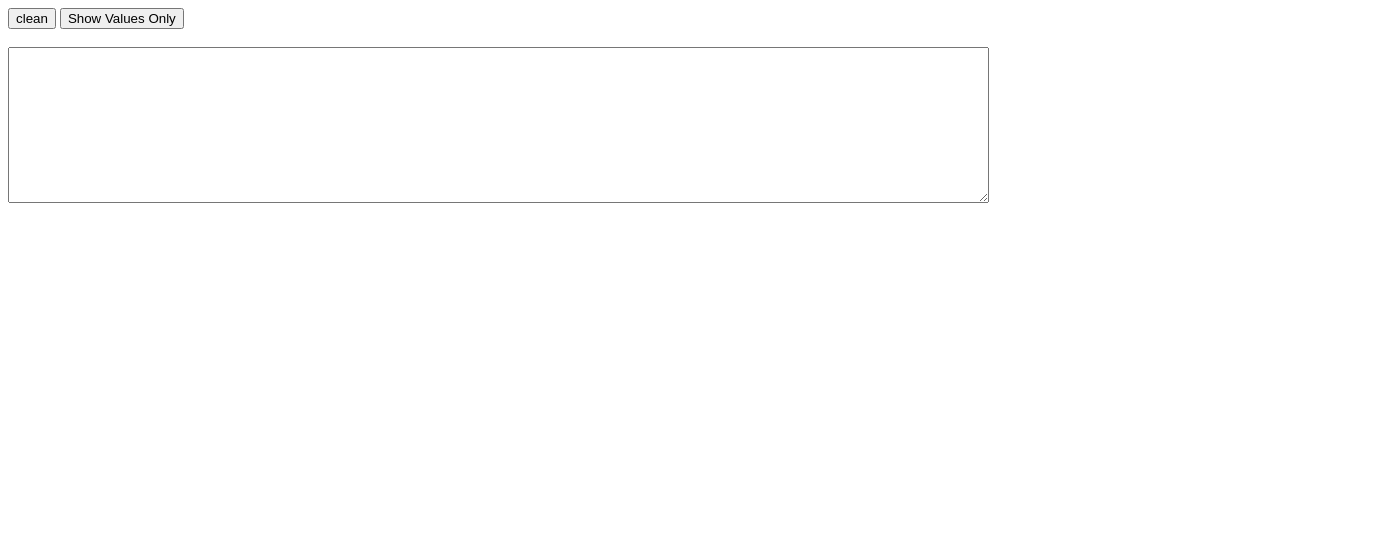
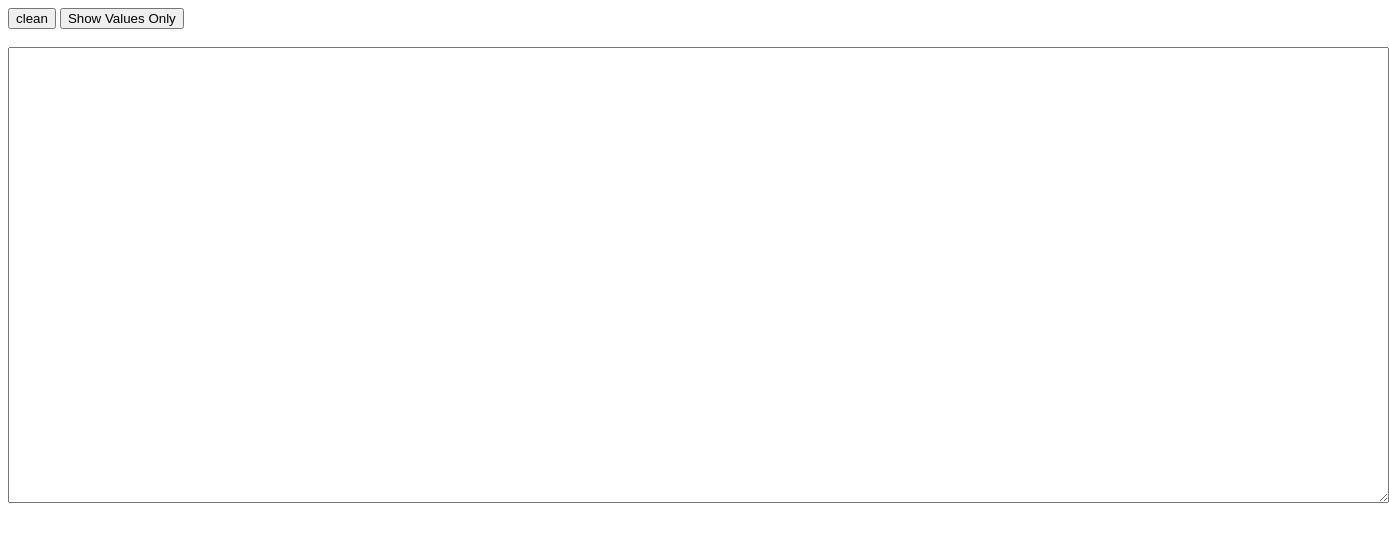
Before and after one commit to elanthariyan/spvalue, a plain HTML site: page index.html in a window 1280 px wide. Shown: the whole page, 1389 px wide, since content can reach past the window. Drawn offline with nearby package versions, Linux system fonts and the light colour scheme.

```diff
--- a/index.html
+++ b/index.html
@@ -16,7 +16,7 @@
          </div>
          <br/>
          <div class="container">
-            <textarea id="textarea" rows="10" cols="120" ></textarea>
+            <textarea id="textarea" rows="30" cols="170" ></textarea>
          </div>
          <div>
             <p id="valuePara"></p>
```
